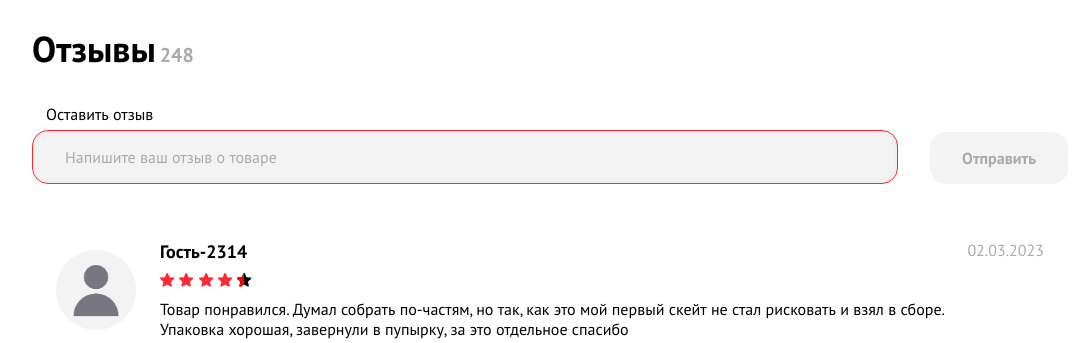
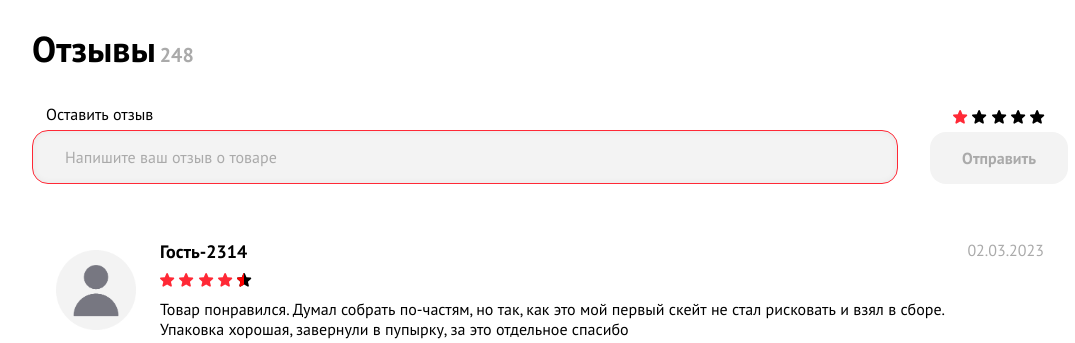
Before and after one commit to Fenn3c/RedSkate, a PHP site: page /product.html in a window 1280 px wide. Shown: the part 1614-1957 px from the top of the page, without its empty margins (90-1165 px from the left). Run offline with PHP 8.4, Linux system fonts and the light colour scheme.

Commit message:
Added rating input

```diff
--- a/assets/styles/blocks/rating/rating.css
+++ b/assets/styles/blocks/rating/rating.css
@@ -1,11 +1,7 @@
-@import "../../colors.css";
+@import "./rating_input.css";
 
 .rating__count {
     color: var(--main-text-blink);
-}
-
-.rating {
-    /* margin-bottom: 16px; */
 }
 
 .rating__star {
--- /dev/null
+++ b/assets/styles/blocks/rating/rating_input.css
@@ -0,0 +1,22 @@
+.rating__input_input {
+    position: absolute;
+    left: -9999px;
+}
+
+.rating__label_input {
+    margin: 0;
+    cursor: pointer;
+    content: url('../../../img/svg/rating-star.svg');
+}
+
+.rating__input_input:checked~.rating__label_input {
+    content: url('../../../img/svg/rating-star-empty.svg');
+}
+
+.rating_input:hover .rating__label_input {
+    content: url('../../../img/svg/rating-star.svg');
+}
+
+.rating_input .rating__input_input:hover~.rating__label_input {
+    content: url('../../../img/svg/rating-star-empty.svg');
+}
--- a/assets/styles/blocks/reviews/reviews.css
+++ b/assets/styles/blocks/reviews/reviews.css
@@ -24,6 +24,13 @@
     margin-bottom: 32px;
 }
 
+.reviews__send-right {
+    display: flex;
+    flex-direction: column;
+    align-items: center;
+    row-gap: 4px;
+}
+
 .reviews__input {
     margin-right: 32px;
 }
--- a/product.html
+++ b/product.html
@@ -382,7 +382,38 @@
                         <input type="text" class="input__input" name="review" id="review"
                             placeholder="Напишите ваш отзыв о товаре" required>
                     </div>
-                    <button class="button" type="submit" id="review-send" disabled>Отправить</button>
+
+
+                    <div class="reviews__send-right">
+                        <div class=" rating rating_input">
+                            <label for="rating-radio-0" class="rating__label_input">
+                            </label>
+                            <input name="rating" type="radio" value="0" id="rating-radio-0" class="rating__input_input"
+                                checked></input>
+                            <label for="rating-radio-1" class="rating__label_input">
+                            </label>
+
+                            <input name="rating" type="radio" value="1" id="rating-radio-1"
+                                class="rating__input_input"></input>
+                            <label for="rating-radio-2" class="rating__label_input">
+                            </label>
+
+                            <input name="rating" type="radio" value="2" id="rating-radio-2"
+                                class="rating__input_input"></input>
+                            <label for="rating-radio-3" class="rating__label_input">
+                            </label>
+
+                            <input name="rating" type="radio" value="3" id="rating-radio-3"
+                                class="rating__input_input"></input>
+                            <label for="rating-radio-4" class="rating__label_input">
+                            </label>
+
+                            <input name="rating" type="radio" value="4" id="rating-radio-4"
+                                class="rating__input_input"></input>
+                        </div>
+
+                        <button class="button" type="submit" id="review-send" disabled>Отправить</button>
+                    </div>
                 </form>
                 <div class="reviews__list">
                     <div class="reviews__review review">
```
